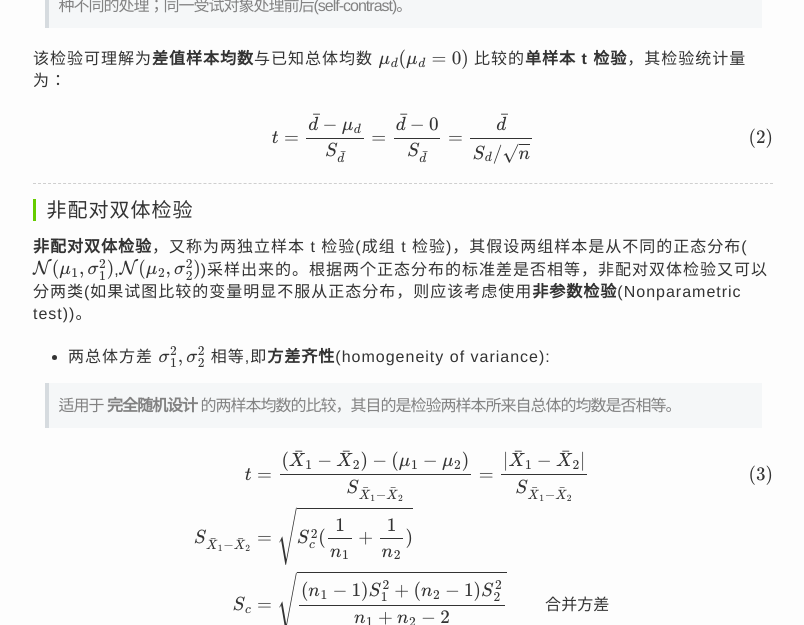
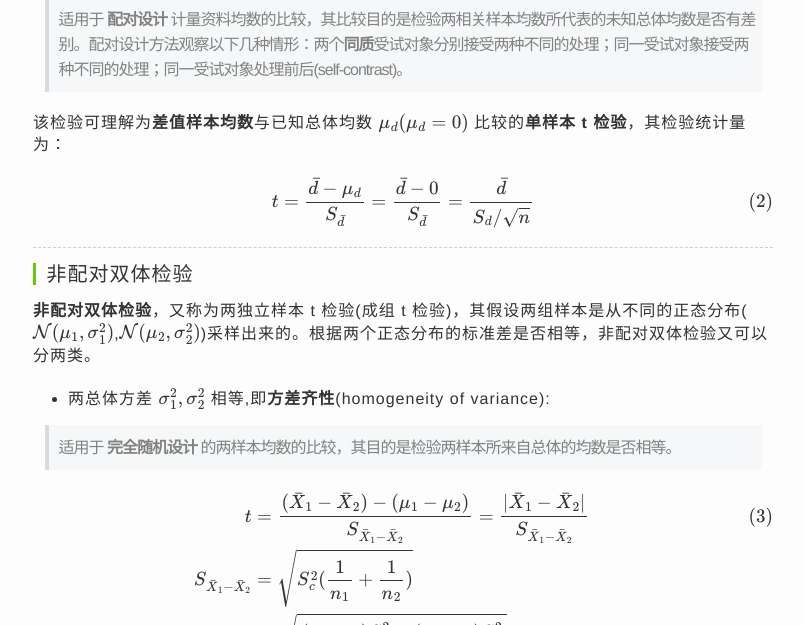
Before and after one commit to charleshm/charleshm.github.io, a Jekyll site: the page built from _posts/2016-03-23-Hypothesis-Testing.md, in a window 1280 px wide and 900 px high, scrolled down 3348 px, cut to the strip 0-625 px from the top of the window. Shown: the whole strip, without its empty margins (237-1041 px from the left). Built offline with Jekyll 4.4.1, drawn with Linux system fonts in a browser that asks for light colours; some web fonts are replaced; formulas are drawn with MathJax 3; comment, search, counter and statistics services are not loaded; some of the changed text lies outside the part shown.

Commit message:
Hypothesis Test

```diff
--- a/_posts/2016-03-23-Hypothesis-Testing.md
+++ b/_posts/2016-03-23-Hypothesis-Testing.md
@@ -86,7 +87,7 @@ $$t = \frac{\bar{d}-\mu_d}{S_{\bar{d}}}=\frac{\bar{d}-0}{S_{\bar{d}}}=\frac{\bar
 ----------
 
 #### 非配对双体检验
-**非配对双体检验**，又称为两独立样本 t 检验(成组 t 检验)，其假设两组样本是从不同的正态分布($\mathcal{N}(\mu_1,\sigma_1^2)$,$\mathcal{N}(\mu_2,\sigma_2^2)$)采样出来的。根据两个正态分布的标准差是否相等，非配对双体检验又可以分两类(如果试图比较的变量明显不服从正态分布，则应该考虑使用**非参数检验**(Nonparametric test))。
+**非配对双体检验**，又称为两独立样本 t 检验(成组 t 检验)，其假设两组样本是从不同的正态分布($\mathcal{N}(\mu_1,\sigma_1^2)$,$\mathcal{N}(\mu_2,\sigma_2^2)$)采样出来的。根据两个正态分布的标准差是否相等，非配对双体检验又可以分两类。
 
  - 两总体方差 $\sigma_1^2,\sigma_2^2$ 相等,即**方差齐性**(homogeneity of variance):
 
```
Also changed, not shown: other parts of _posts/2016-03-23-Hypothesis-Testing.md (+1 -0 lines).
